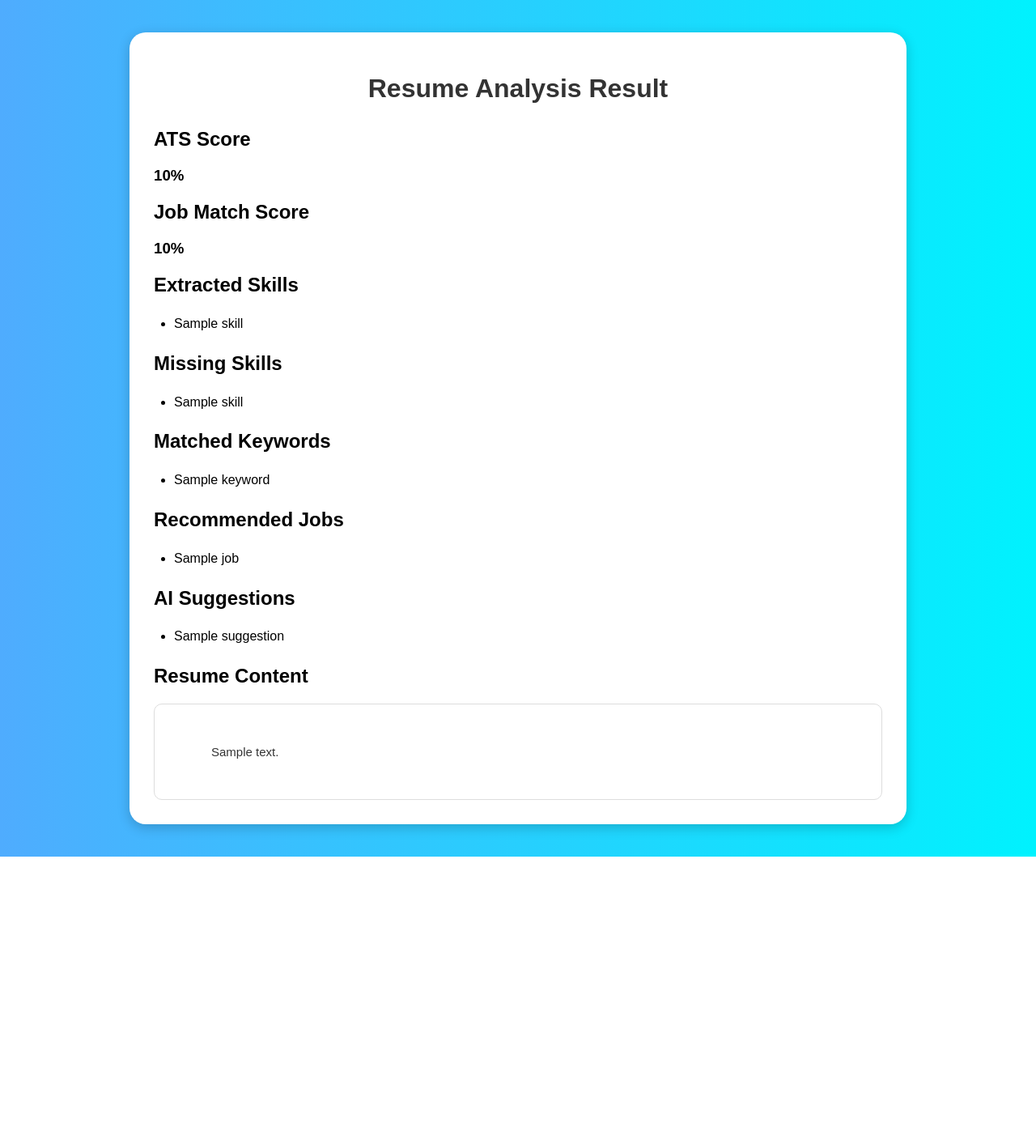
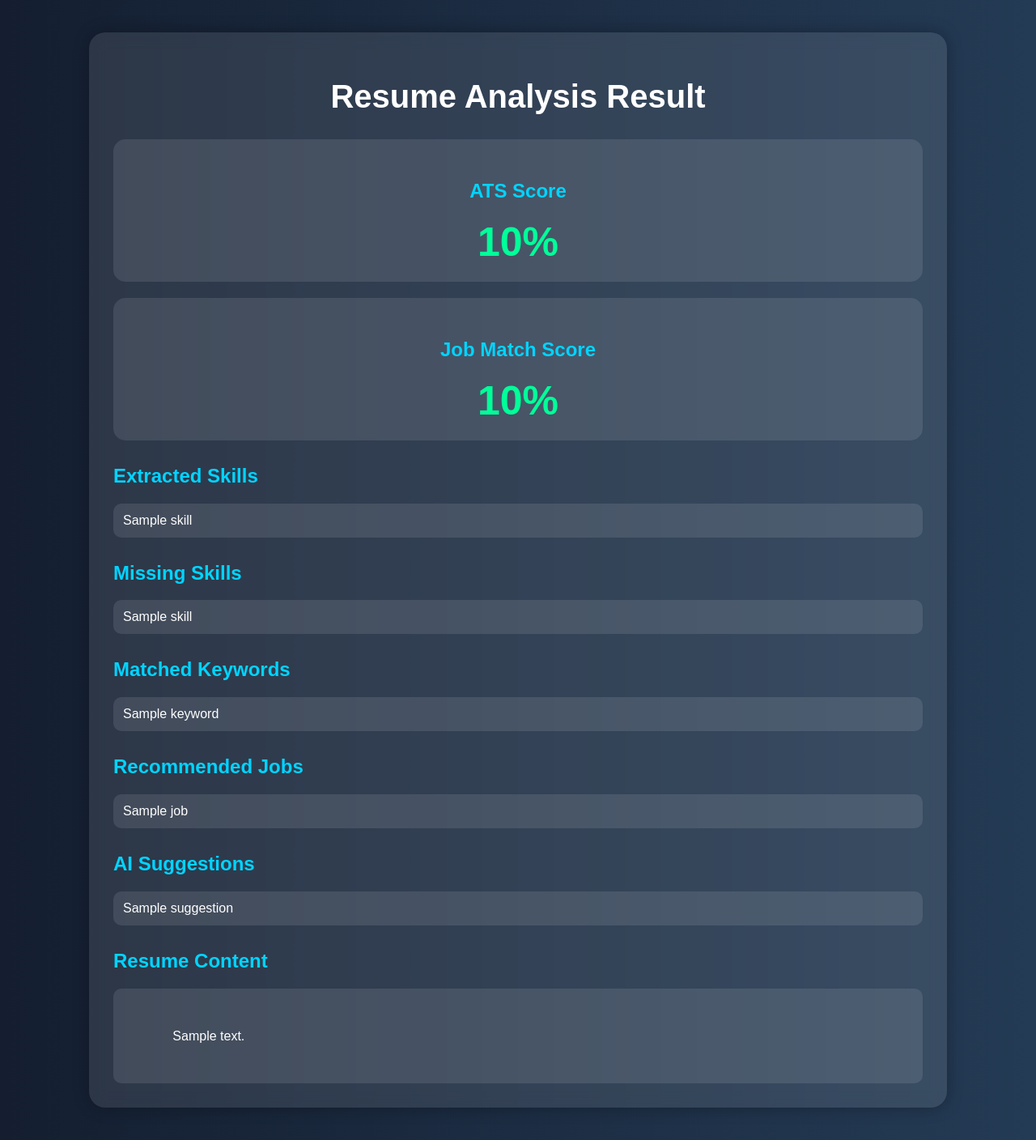
Before and after one commit to geetha0913/AI-Resume-Analyzer, a Flask app: template templates/result.html in a window 1280 px wide. Shown: the whole page at 81% size. Before the commit the page ends 1058 px from the top, so only its background shows below. Run offline with Flask 3, Linux system fonts and the light colour scheme; the template is opened without the code that fills it: most values are stand-ins (such as "Sample title", 1, 10 or a date in 2020).

Commit message:
Added modren dashboard UI

```diff
--- a/static/style.css
+++ b/static/style.css
@@ -1,70 +1,151 @@
-body{
-    margin:0;
-    padding:0;
+body {
+    margin: 0;
+    padding: 0;
     font-family: Arial, sans-serif;
-    background: linear-gradient(to right, #4facfe, #00f2fe);
-    min-height:100vh;
-    display:flex;
-    justify-content:center;
-    align-items:flex-start;
-    padding:40px 0;
+
+    background: linear-gradient(to right, #141e30, #243b55);
+
+    color: white;
+
+    min-height: 100vh;
 }
 
-.container{
-    width:85%;
-    max-width:900px;
-    background:white;
-    padding:30px;
-    border-radius:20px;
-    box-shadow:0px 4px 15px rgba(0,0,0,0.2);
+.container {
+    width: 85%;
+
+    max-width: 1000px;
+
+    margin: 40px auto;
+
+    background: rgba(255, 255, 255, 0.1);
+
+    padding: 30px;
+
+    border-radius: 20px;
+
+    backdrop-filter: blur(10px);
+
+    box-shadow: 0px 0px 20px rgba(0,0,0,0.3);
 }
 
-h1{
-    text-align:center;
-    color:#333;
-    margin-bottom:30px;
+h1 {
+    text-align: center;
+
+    margin-bottom: 30px;
+
+    font-size: 40px;
 }
 
-.score-card{
-    background:#007bff;
-    color:white;
-    padding:20px;
-    border-radius:15px;
-    text-align:center;
-    margin-bottom:25px;
+h2 {
+    margin-top: 30px;
+
+    color: #00d4ff;
 }
 
-.score-card h2{
-    margin:0;
+h3 {
+    color: #00ff99;
+
+    font-size: 28px;
 }
 
-.section{
-    background:#f8f9fa;
-    padding:20px;
-    border-radius:15px;
-    margin-bottom:25px;
+input[type="file"] {
+    width: 100%;
+
+    padding: 15px;
+
+    background: white;
+
+    border-radius: 10px;
+
+    margin-top: 10px;
 }
 
-.section h3{
-    color:#007bff;
-    margin-bottom:15px;
+textarea {
+    width: 100%;
+
+    padding: 15px;
+
+    border-radius: 10px;
+
+    border: none;
+
+    margin-top: 10px;
+
+    font-size: 16px;
 }
 
-ul{
-    padding-left:25px;
-    line-height:1.8;
+button {
+    background: #00d4ff;
+
+    color: black;
+
+    border: none;
+
+    padding: 15px 30px;
+
+    border-radius: 10px;
+
+    font-size: 18px;
+
+    cursor: pointer;
+
+    transition: 0.3s;
 }
 
-.resume-box{
-    background:white;
-    padding:20px;
-    border-radius:10px;
-    border:1px solid #ddd;
-    max-height:400px;
-    overflow-y:auto;
-    white-space:pre-wrap;
-    word-wrap:break-word;
-    line-height:1.7;
-    font-size:15px;
-    color:#333;
+button:hover {
+    background: #00ff99;
+
+    transform: scale(1.05);
 }
+
+ul {
+    list-style: none;
+
+    padding: 0;
+}
+
+li {
+    background: rgba(255,255,255,0.1);
+
+    padding: 12px;
+
+    margin: 8px 0;
+
+    border-radius: 10px;
+}
+
+.resume-box {
+    background: rgba(255,255,255,0.1);
+
+    padding: 20px;
+
+    border-radius: 10px;
+
+    max-height: 400px;
+
+    overflow-y: scroll;
+
+    white-space: pre-wrap;
+
+    line-height: 1.6;
+}
+
+.score-card {
+    background: rgba(255,255,255,0.1);
+
+    padding: 20px;
+
+    border-radius: 15px;
+
+    text-align: center;
+
+    margin-bottom: 20px;
+}
+
+.score-value {
+    font-size: 50px;
+
+    font-weight: bold;
+
+    color: #00ff99;
+}
--- a/templates/result.html
+++ b/templates/result.html
@@ -15,13 +15,25 @@
 
         <h1>Resume Analysis Result</h1>
 
-        <h2>ATS Score</h2>
+        <div class="score-card">
 
-        <h3>{{ ats_score }}%</h3>
+    <h2>ATS Score</h2>
 
-        <h2>Job Match Score</h2>
+    <div class="score-value">
+        {{ ats_score }}%
+    </div>
 
-        <h3>{{ match_score }}%</h3>
+</div>
+
+<div class="score-card">
+
+    <h2>Job Match Score</h2>
+
+    <div class="score-value">
+        {{ match_score }}%
+    </div>
+
+</div>
 
         <h2>Extracted Skills</h2>
 
```
